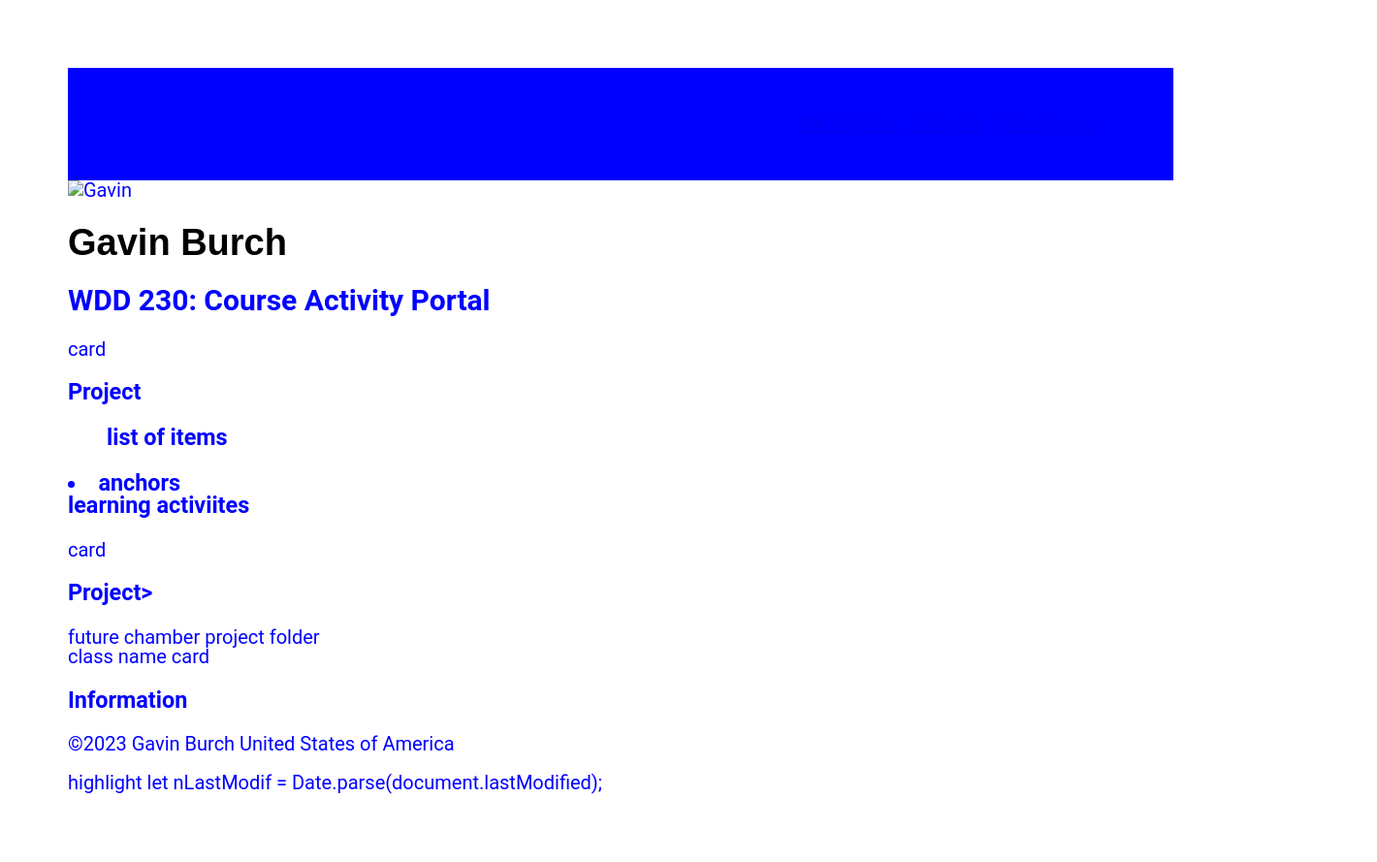
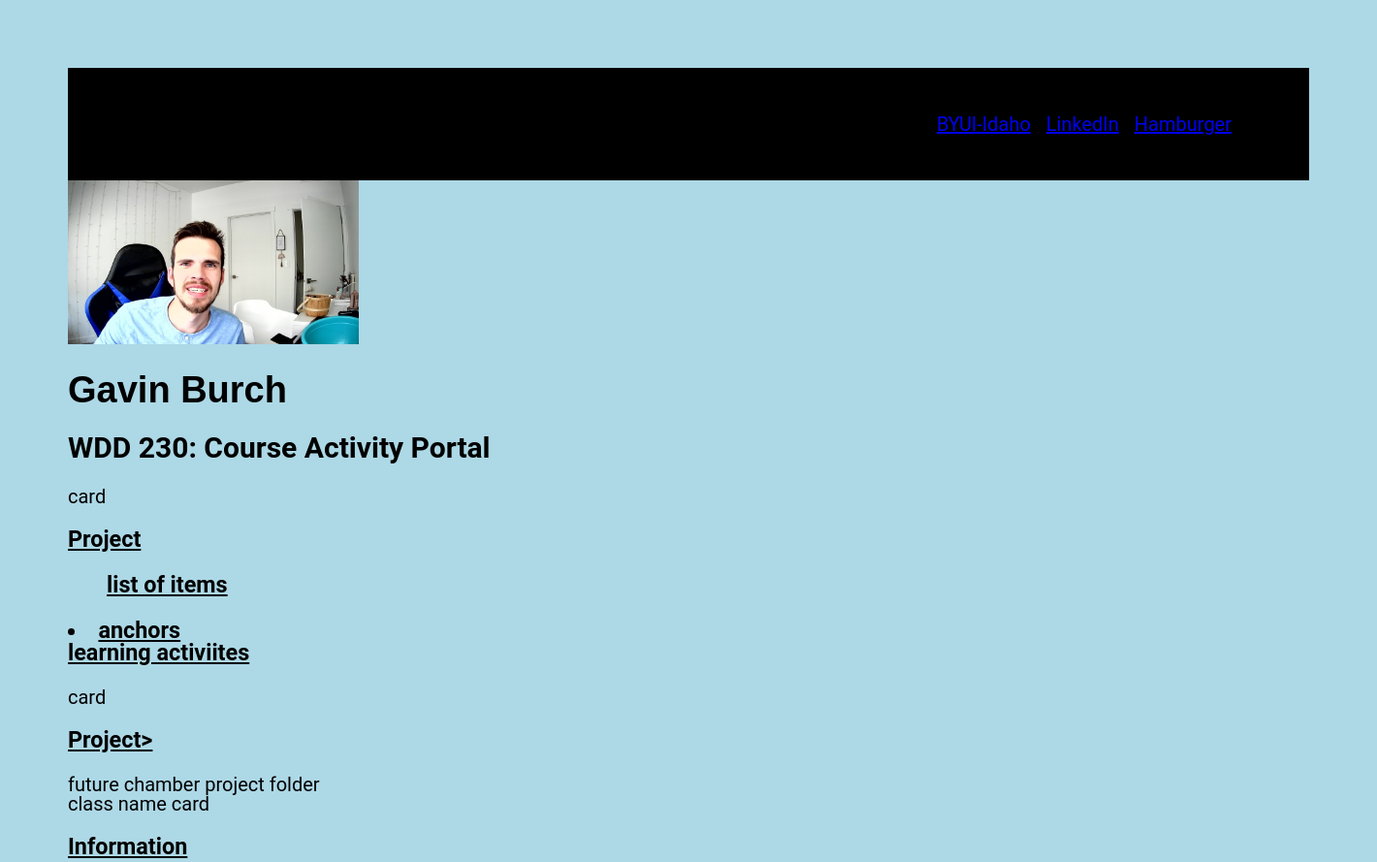
Before and after one commit to GavinHBurch/wdd230, a plain HTML site: page index.html in a window 1280 px wide. Shown: the top 889 px of the page at 97% size, 1420 px wide, since content can reach past the window. Drawn offline with Linux system fonts and the light colour scheme; files that its build step writes are made by us from their sources.

Commit message:
11/12/2023

```diff
--- a/styles/base.css
+++ b/base.css
@@ -1,10 +1,13 @@
 body {
     font-family: 'Roboto', sans-serif;
-    color: blue;
+    color: black;
     font-weight: 400;
     line-height: 1;
     font-size: 20px;
     padding: 70px;
+    background-color: lightblue;
+    height: 100%;
+    width: 100%;
   }
 
   h1 {
@@ -17,4 +20,9 @@ body {
   }
   head {
     color: black;
+    height: 100%;
+    width: 100%;
   }
+  h3 {
+    text-decoration: underline;
+  }
--- a/index.html
+++ b/index.html
@@ -15,8 +15,8 @@
             <a href="https://www.byui.edu/" > BYUI-Idaho </a>
         </nav>
         <header>
-            <img src="Image of me.jpg" alt="Gavin">
-            <h1> Gavin Burch </h1>
+            <img src="Image of me.jpg" style="width:300px; height:auto;">
+            <h1> <b>Gavin Burch</b></h1>
         </header>
         <main>
             <h2> WDD 230: Course Activity Portal</h2>
--- a/mainpage.css
+++ b/mainpage.css
@@ -8,18 +8,17 @@
     gap: 3rem;
 }
 
-  nav {background-color: blue;
+  nav {background-color: black;
     display: flex;
     align-items: center;
     padding: 3rem;
     gap: 1rem;
-    text-decoration-color: black;
+    text-decoration-color: white;
   }
   body {
     font-size: 20px;
     line-height: 2;
     font-family: sans-serif;
-    color: grey;
     margin: 0;
   }
   .material-symbols-outlined {
@@ -32,3 +31,7 @@
   main {
     width: 760px;
   }
+  body, html {
+    height: 100%;
+    width: 100%;
+  }
```
Also changed, not shown: Image of me.jpg (added), larger.css (added), styles/larger.css (deleted).
